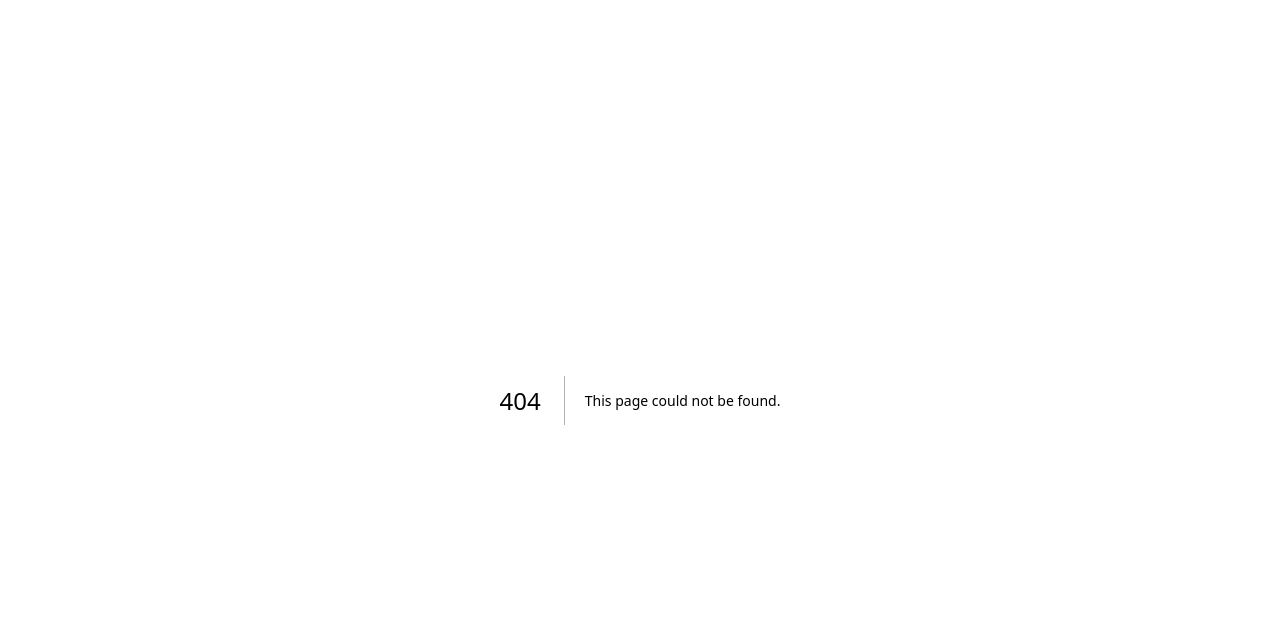
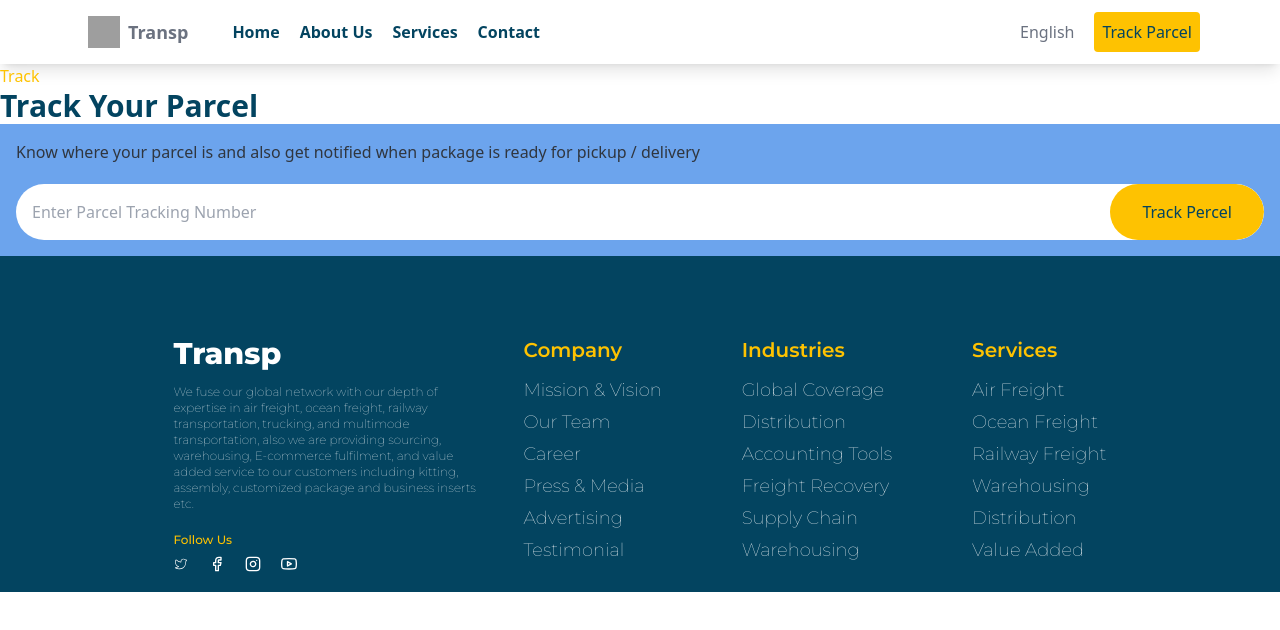
Before and after one commit to Ebimo21/transp_courier, a Next.js app: page /track in a window 1280 px wide. Before the commit this address had no page. Shown: the top 630 px of the page. Built offline with nearby package versions, Linux system fonts and the light colour scheme; grey boxes are pictures that could not be loaded.

Commit message:
finished the pages

```diff
--- a/src/components/layout/Header.tsx
+++ b/src/components/layout/Header.tsx
@@ -1,27 +1,75 @@
 import { Montserrat } from 'next/font/google'
-import React, { ReactNode } from 'react'
+import Link from 'next/link'
+import React, { ReactNode, useEffect, useState } from 'react'
 
 const montserrate = Montserrat({subsets: ["latin"]})
 
+// <script>
+// 				const btn = document.querySelector("button.mobile-menu-button");
+// 				const menu = document.querySelector(".mobile-menu");
+
+// 				btn.addEventListener("click", () => {
+// 					menu.classList.toggle("hidden");
+// 				});
+// 			</script>
+
 const Header = () => {
+ const [show, setShow] = useState(true)
   return (
-    <div
-        className={`${montserrate.className}flex justify-between items-center
-                   py-4 bg-white`}>
-        <span>Transp</span>
+    <nav className="bg-white shadow-lg">
+			<div className="max-w-6xl mx-auto px-4">
+				<div className="flex justify-between">
+					<div className="flex space-x-7">
+						<div>
+							<a href="#" className="flex items-center py-4 px-2">
+								<img src="logo.png" alt="Logo" className="h-8 w-8 mr-2"/>
+								<span className="font-semibold text-gray-500 text-lg">Transp</span>
+							</a>
+						</div>
+						<div className="hidden md:flex items-center space-x-1">
+              <Link href="/" className="py-4 px-2 text-blue hover:text-lightBlue transition duration-300 border-blue font-semibold ">Home</Link>
+              <Link href="/about" className="py-4 px-2 text-blue hover:text-lightBlue transition duration-300 border-blue font-semibold ">About Us</Link>
+              <Link href="/services" className="py-4 px-2 text-blue  hover:text-lightBlue transition duration-300 border-blue font-semibold ">Services</Link>
+              <Link href="#" className="py-4 px-2 text-blue  hover:text-lightBlue transition duration-300 border-blue font-semibold ">Contact</Link>
+						</div>
+					</div>
 
-        <menu className='hidden'>
-            <ul>Home</ul>
-            <ul>About Us</ul>
-            <ul>Services</ul>
-            <ul>Contact</ul>
-        </menu>
+					<div className="hidden md:flex items-center space-x-3 ">
+            <Link href="#" className="py-2 px-2 font-medium text-gray-500 rounded hover:bg-blue hover:text-white transition duration-300">English </Link>
+            <Link href="/track" className="py-2 px-2 font-medium text-blue rounded bg-yellow transition duration-300">Track Parcel</Link>
+					</div>
+					<div className="md:hidden flex items-center">
+						<button
+              onClick={(e)=>setShow(prev=>!prev)} className="outline-none mobile-menu-button">
+						<svg className=" w-6 h-6 text-gray-500 hover:text-blue "
+							x-show="!showMenu"
+							fill="none"
+							stroke-linecap="round"
+							stroke-linejoin="round"
+							stroke-width="2"
+							viewBox="0 0 24 24"
+							stroke="currentColor"
+						>
+							<path d="M4 6h16M4 12h16M4 18h16"></path>
+						</svg>
+					</button>
+					</div>
+				</div>
+			</div>
+			<div className={`${show? 'hidden': ''} mobile-menu`}>
+				<ul className="">
+              <li><Link href="/" className="block text-sm px-2 py-4 hover:bg-lightBlue hover:text-white text-blue hover:text-lightBlue transition duration-300 border-blue font-semibold ">Home</Link></li>
+              <li><Link href="/about" className="block text-sm px-2 py-4 hover:bg-lightBlue hover:text-white text-blue hover:text-lightBlue transition duration-300 border-blue font-semibold ">About Us</Link></li>
+              <li><Link href="/services" className="block text-sm px-2 py-4 hover:bg-lightBlue hover:text-white text-blue  hover:text-lightBlue transition duration-300 border-blue font-semibold ">Services</Link></li>
+              <li><Link href="#" className="block text-sm px-2 py-4 hover:bg-lightBlue hover:text-white text-blue  hover:text-lightBlue transition duration-300 border-blue font-semibold ">Contact</Link></li>
+					{/* <li className="active"><a href="index.html" className="block text-sm px-2 py-4 text-white bg-blue font-semibold">Home</a></li>
+					<li><a href="#services" className="block text-sm px-2 py-4 hover:bg-blue transition duration-300">Services</a></li>
+					<li><a href="#about" className="block text-sm px-2 py-4 hover:bg-blue transition duration-300">About</a></li>
+					<li><a href="#contact" className="block text-sm px-2 py-4 hover:bg-blue transition duration-300">Contact Us</a></li> */}
+				</ul>
+			</div>
 
-        <span>
-            <span>Englis </span>
-            <button>Track Parcel</button>
-        </span>
-    </div>
+		</nav>
   )
 }
 
--- a/src/components/sections/Briefing.tsx
+++ b/src/components/sections/Briefing.tsx
@@ -23,6 +23,7 @@ function Briefing() {
     <div>
         <div className='p-5'>
             <div className='flex flex-wrap gap-3 justify-center items-center'>
+               <div className='flex flex-wrap justify-center basis-9/12 gap-10'>
                 {Images.map((item, index)=>{
                     return(
                         <div
@@ -36,6 +37,7 @@ function Briefing() {
                         </div>
                     )
                 })}
+                </div>
 
                 <div className='basis-11/12 lg:basis-8/12 text-justify'>
                 <p className='mt-4'>
--- a/src/components/sections/ChooseUs.tsx
+++ b/src/components/sections/ChooseUs.tsx
@@ -27,7 +27,7 @@ const ChooseUs = (props: Props) => {
     ]
   return (
     <div className='flex lg:justify-center flex-wrap'>
-        <div className='p-5 basis-full  lg:basis-8/12 flex flex-wrap'>
+        <div className='p-6 pl-10 basis-full  lg:basis-8/12 flex flex-wrap'>
             <div className='lg:basis-5/12'>
                 <h3 className='font-bold text-4xl text-blue'>Choose Us</h3>
                 <p className='text-blue font-semibold '>For all your Freight Services</p>
@@ -36,7 +36,7 @@ const ChooseUs = (props: Props) => {
                 and dedication can make for your business.</p>
         </div>
 
-        <div className='flex  flex-wrap gap-3 lg:p-2 justify-center items-center basis-8/12'>
+        <div className='flex pl-5  flex-wrap gap-3 lg:p-2 justify-center items-center basis-8/12'>
             {Cards.map((item, index)=>{
                 return(
                     <div
--- a/src/components/sections/Landing.tsx
+++ b/src/components/sections/Landing.tsx
@@ -7,7 +7,7 @@ const Landing = (props: Props) => {
     // <Layout>
         <div
           id='landing'
-          className='h-[70vh] w-screen text-white p-6' >
+          className='h-[70vh] w-screen text-white p-6 flex justify-center' >
 
           <div className='flex items-center justify-left '>
             <div className='md:basis-7/12'>
--- /dev/null
+++ b/src/components/sections/Track.tsx
@@ -0,0 +1,34 @@
+import React, { useState } from 'react'
+
+function Track() {
+    const [tracking_id, setTracking_Id] = useState()
+    const handleTrackParcel = async()=>{
+
+    }
+  return (
+    <div>
+        <h2 className='text-yellow'>Track</h2>
+        <p className='text-3xl text-blue font-bold'>Track Your Parcel</p>
+
+        <div className='bg-[#6ca4ed] p-4'>
+            <p className='text-[#30363f]'>
+                Know where your parcel is and also get notified
+                when package is ready for pickup / delivery
+            </p>
+
+            <div className='flex justify-between overflow-hidden mt-5  w-full rounded-full bg-white'>
+                <input
+                    // onChange={(e)=>setTracking_Id(e.target.value)}
+                    name='tracking'
+                    type='text'
+                    className='bg-transparent basis-7/12 outline-none pl-4'
+                    placeholder='Enter Parcel Tracking Number' />
+
+                <button className='bg-yellow p-4 px-8 rounded-full text-blue'>Track Percel</button>
+            </div>
+        </div>
+    </div>
+  )
+}
+
+export default Track
--- a/src/components/sections/WhatWeOffer.tsx
+++ b/src/components/sections/WhatWeOffer.tsx
@@ -4,6 +4,25 @@ import React from 'react'
 type Props = {}
 
 const WhatWeOffer = (props: Props) => {
+
+    const cards = [
+        {
+            lead: "+304,521",
+            sub: "Parcels Shipped Safely"
+        },
+        {
+            lead: "+120,000",
+            sub: "Cities Served Worldwide"
+        },
+        {
+            lead: "+5102",
+            sub: "Satisfied Clients"
+        },
+        {
+            lead: "+1200",
+            sub: "Companies we Help"
+        },
+    ]
   return (
     <div className='p-5 '>
         <h2 className='font-medium text-blue mb-2 mt-4 text-3xl'>What we Offer</h2>
@@ -31,6 +50,17 @@ const WhatWeOffer = (props: Props) => {
             </div>
 
             <div className='flex flex-wrap lg:flex-nowrap gap-20 md:gap-10 mt-10 md:-translate-y-10 text-2xl text-center'>
+            {cards.map((item, index)=>{
+              return (
+                    <div key={index} className='basis-full md:basis-3/12 text-white'>
+                        <h3 className='text-6xl font-bold text-yellow'>{item.lead}</h3>
+                        <p className='f font-bold mt-2 w-60 m-auto'>{item.sub}</p>
+                    </div>
+              )
+            })}
+            </div>
+
+            {/* <div className='flex flex-wrap lg:flex-nowrap gap-20 md:gap-10 mt-10 md:-translate-y-10 text-2xl text-center'>
                 <div className='basis-full md:basis-3/12 text-white'>
                     <h3 className='text-6xl font-bold text-yellow'>+304,521</h3>
                     <p className='f font-bold mt-2 w-60 m-auto'>Parcels Shipped Safely</p>
@@ -48,7 +78,7 @@ const WhatWeOffer = (props: Props) => {
                     <p className='f font-bold mt-2 w-60 m-auto'>Parcels Shipped Safely</p>
                 </div>
 
-            </div>
+            </div> */}
 
 
 
--- /dev/null
+++ b/src/pages/track.tsx
@@ -0,0 +1,15 @@
+import Layout from '@/components/layout/Layout'
+import Track from '@/components/sections/Track'
+import React from 'react'
+
+type Props = {}
+
+const track = (props: Props) => {
+  return (
+    <Layout>
+        <Track/>
+    </Layout>
+  )
+}
+
+export default track
```
Lines whose indentation alone changed are shown as unchanged.
